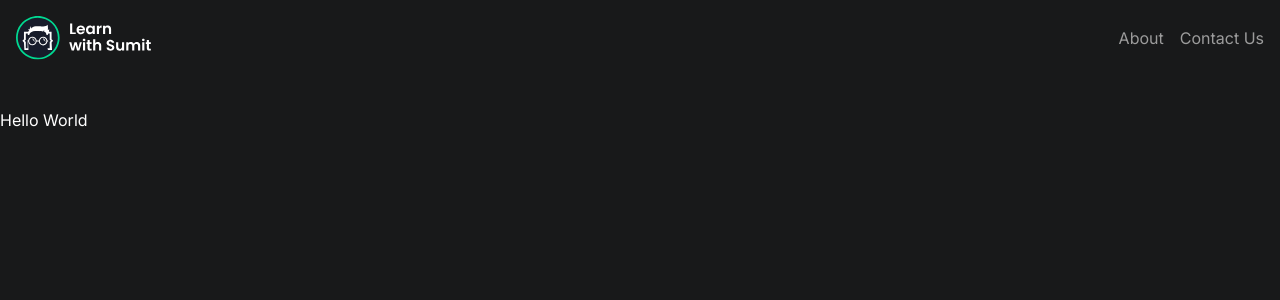
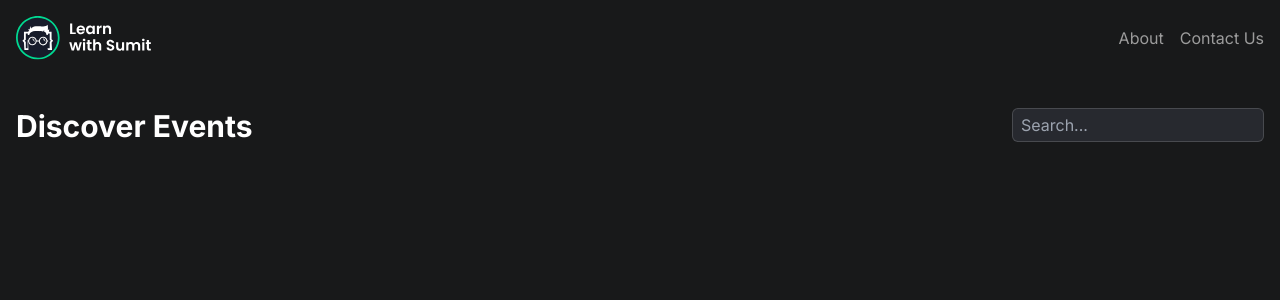
Before and after one commit to taseenjeem/evento, a Next.js app: page / in a window 1280 px wide. Shown: the top 300 px of the page. Built offline with nearby package versions, Linux system fonts and the light colour scheme.

Commit message:
added header

```diff
--- a/app/layout.js
+++ b/app/layout.js
@@ -14,7 +14,7 @@ export default function RootLayout({ children }) {
     <html lang="en">
       <body className={inter.className}>
         <Navbar />
-        <main className="py-8">{children}</main>
+        <main className="py-8 container">{children}</main>
       </body>
     </html>
   );
--- a/app/page.js
+++ b/app/page.js
@@ -1,5 +1,11 @@
+import Header from "@/components/root-page/Header";
+
 const RootPage = () => {
-  return <h1>Hello World</h1>;
+  return (
+    <>
+      <Header />
+    </>
+  );
 };
 
 export default RootPage;
--- /dev/null
+++ b/components/root-page/Header.jsx
@@ -0,0 +1,17 @@
+const Header = () => {
+  return (
+    <div className="flex justify-between">
+      <h1 className="font-bold text-3xl">Discover Events</h1>
+
+      <div>
+        <input
+          type="text"
+          placeholder="Search..."
+          className="bg-[#27292F] border border-[#CCCCCC]/20 py-1 px-2 rounded-md"
+        />
+      </div>
+    </div>
+  );
+};
+
+export default Header;
```
